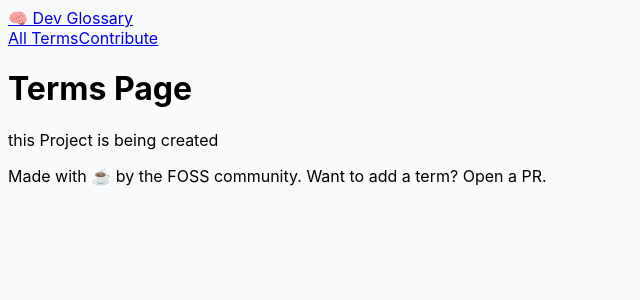
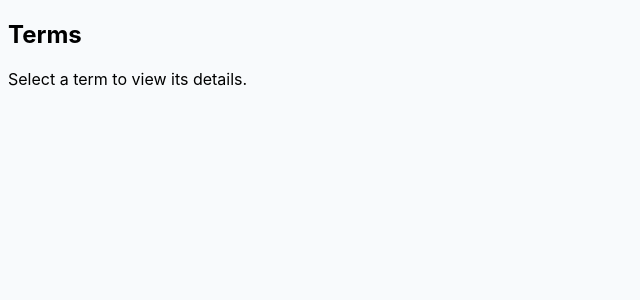
Before and after one commit to LuminLynx/foss-dictionary, a Next.js app: page /terms in a window 1280 px wide. Shown: the top 300 px of the page, without its empty margins (0-640 px from the left). Built offline with nearby package versions, Linux system fonts and the light colour scheme.

Commit message:
Refactor layouts and pages to match Next.js App Router

```diff
--- a/app/layout.tsx
+++ b/app/layout.tsx
@@ -1,5 +1,5 @@
 import "./globals.css";
-
+import type { Metadata } from 'next';
 export const metadata = {
   title: "FOSS Dictionary",
   description: "A community-driven IT terminology guide",
--- a/app/terms/layout.tsx
+++ b/app/terms/layout.tsx
@@ -1,32 +1,14 @@
-export default function TermLayout({
+export default function TermsLayout({
   children,
 }: {
   children: React.ReactNode;
 }) {
   return (
-    <div className="min-h-screen bg-white text-gray-900 font-sans">
-      <header className="py-4 px-6 border-b flex justify-between items-center">
-        <a href="/" className="text-xl font-bold hover:text-blue-600">
-          🧠 Dev Glossary
-        </a>
-        <nav className="space-x-4">
-          <a href="/terms" className="text-sm text-gray-600 hover:underline">
-            All Terms
-          </a>
-          <a
-            href="/contribute"
-            className="text-sm text-gray-600 hover:underline"
-          >
-            Contribute
-          </a>
-        </nav>
+    <section className="space-y-4">
+      <header>
+        <h1 className="text-3xl font-bold">Terms</h1>
       </header>
-
-      <main className="px-6 py-10">{children}</main>
-
-      <footer className="px-6 py-8 text-sm text-gray-500 text-center border-t">
-        Made with ☕ by the FOSS community. Want to add a term? Open a PR.
-      </footer>
-    </div>
+      {children}
+    </section>
   );
 }
--- a/app/terms/page.tsx
+++ b/app/terms/page.tsx
@@ -1,8 +1,7 @@
-export default function Page() {
+export default function TermsIndexPage() {
   return (
-    <main>
-      <h1>Terms Page</h1>
-      <p>this Project is being created</p>
-    </main>
+    <>
+      <p>Select a term to view its details.</p>
+    </>
   );
 }
--- a/package.json
+++ b/package.json
@@ -13,7 +13,7 @@
     "prepare": "husky"
   },
   "dependencies": {
-    "next": "^14",
+    "next": "^15.5.2",
     "react": "^18",
     "react-dom": "^18",
     "react-markdown": "^10.1.0",
```
Also changed, not shown: app/about/page.tsx (+4 -4 lines), app/categories/page.tsx (+4 -4 lines), app/contribute/page.tsx (+4 -4 lines), app/older_page.tsx (deleted, +0 -10 lines), app/page.tsx (+4 -4 lines), app/terms/[id]/layout.tsx (+2 -7 lines), app/terms/[id]/page.tsx (+8 -57 lines), 1 other file (tests, documents, lock files or other folders).
